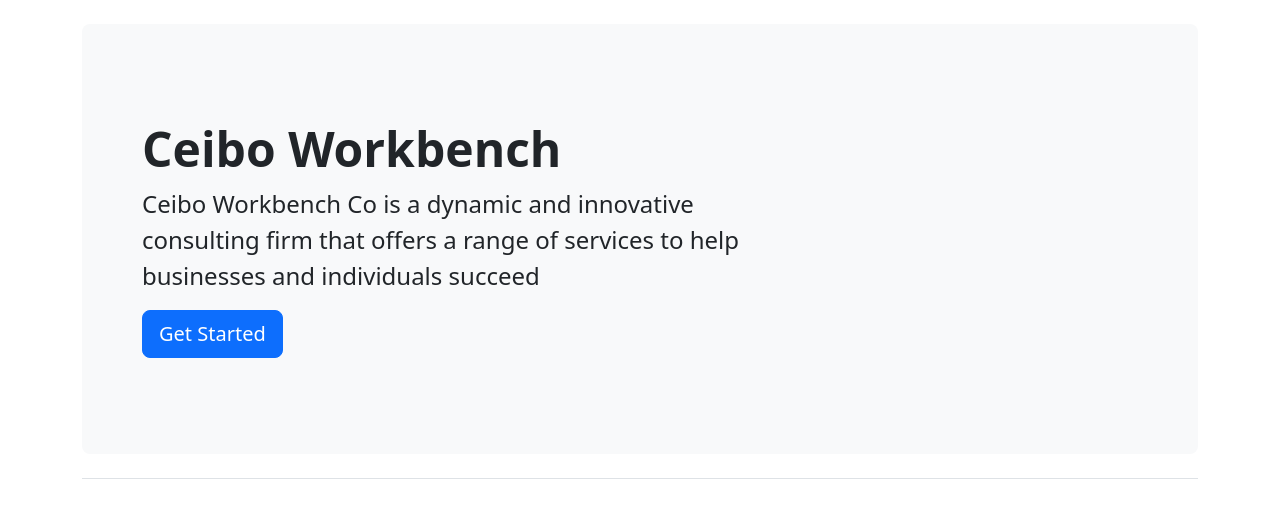
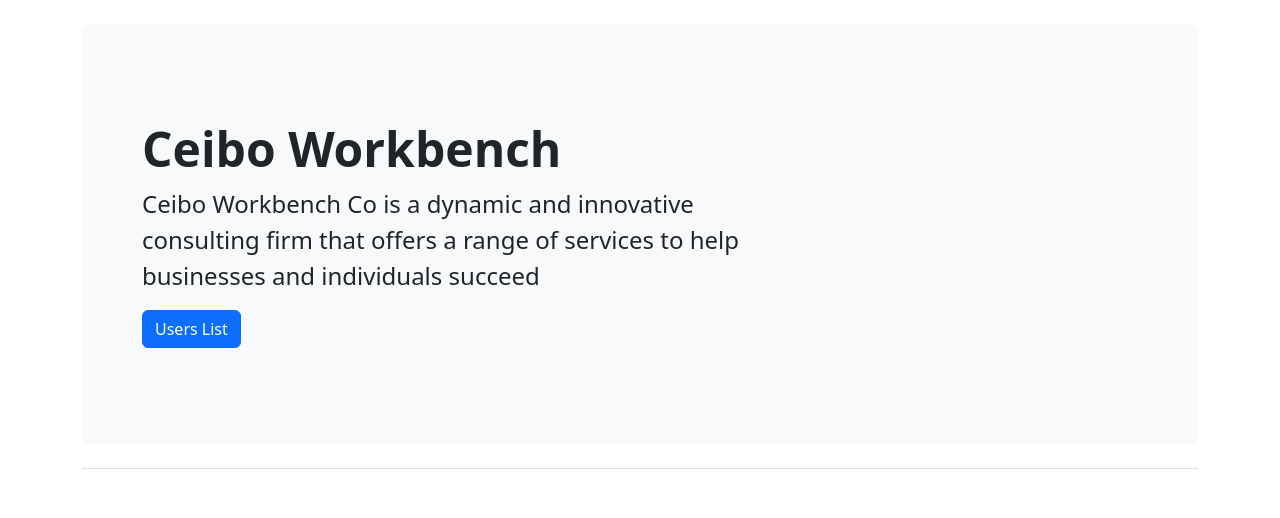
Before and after one commit to albertoecf/ecommerce_resources, a Django app: page / in a window 1280 px wide. Shown: the top 518 px of the page. Run offline with Django 4.2, Linux system fonts and the light colour scheme; some libraries are stand-ins or nearby versions.

Commit message:
feat: connected links between apps

```diff
--- a/ecom_project/app_users/urls.py
+++ b/ecom_project/app_users/urls.py
@@ -1,6 +1,7 @@
 from django.urls import path, include
 from . import views
 
+app_name = 'app_users'
 urlpatterns = [
     path('list/', views.users_list_views, name='user_list'),
 ]
--- a/ecom_project/notes/django_notes.txt
+++ b/ecom_project/notes/django_notes.txt
@@ -16,3 +16,7 @@ Working with apps :
 10. include new app url in project urls.py
 11. connect new app url with its views.py file
 12. Create a template to render app reponses
+
+Link project template to app named path
+13. In new app urls file create a variable app_name = 'app_users'
+14. In project template 'app_users:user_list'
--- a/ecom_project/templates/home_template.html
+++ b/ecom_project/templates/home_template.html
@@ -13,7 +13,7 @@
         <div class="container-fluid py-5">
           <h1 class="display-5 fw-bold">Ceibo Workbench</h1>
           <p class="col-md-8 fs-4"> Ceibo Workbench Co is a dynamic and innovative consulting firm that offers a range of services to help businesses and individuals succeed </p>
-          <button class="btn btn-primary btn-lg" type="button">Get Started</button>
+          <a href="{% url 'app_users:user_list'  %}" class="btn btn-primary" role="button"> Users List </a>
         </div>
       </div>
       <footer class="pt-3 mt-4 text-muted border-top">
```
